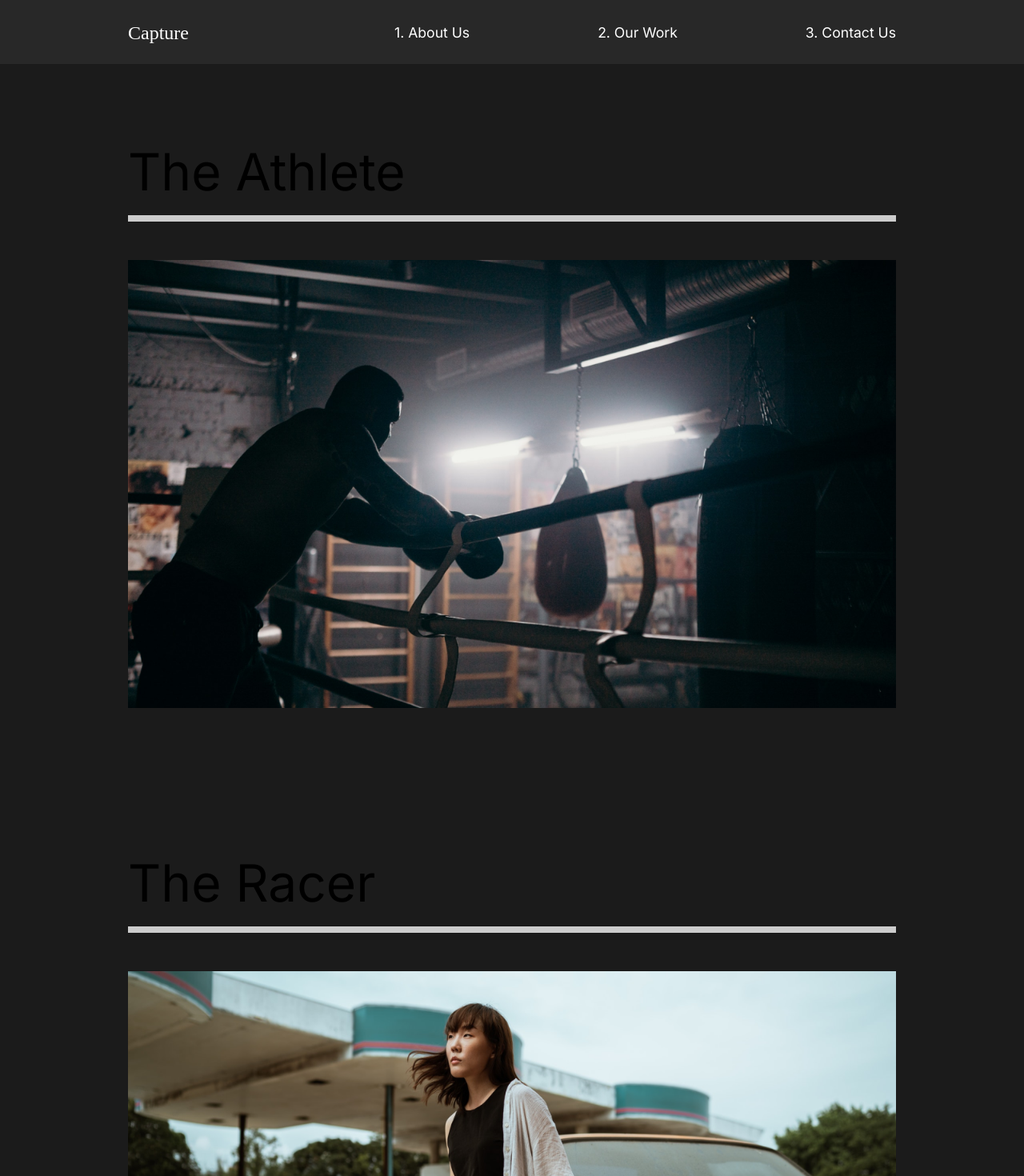
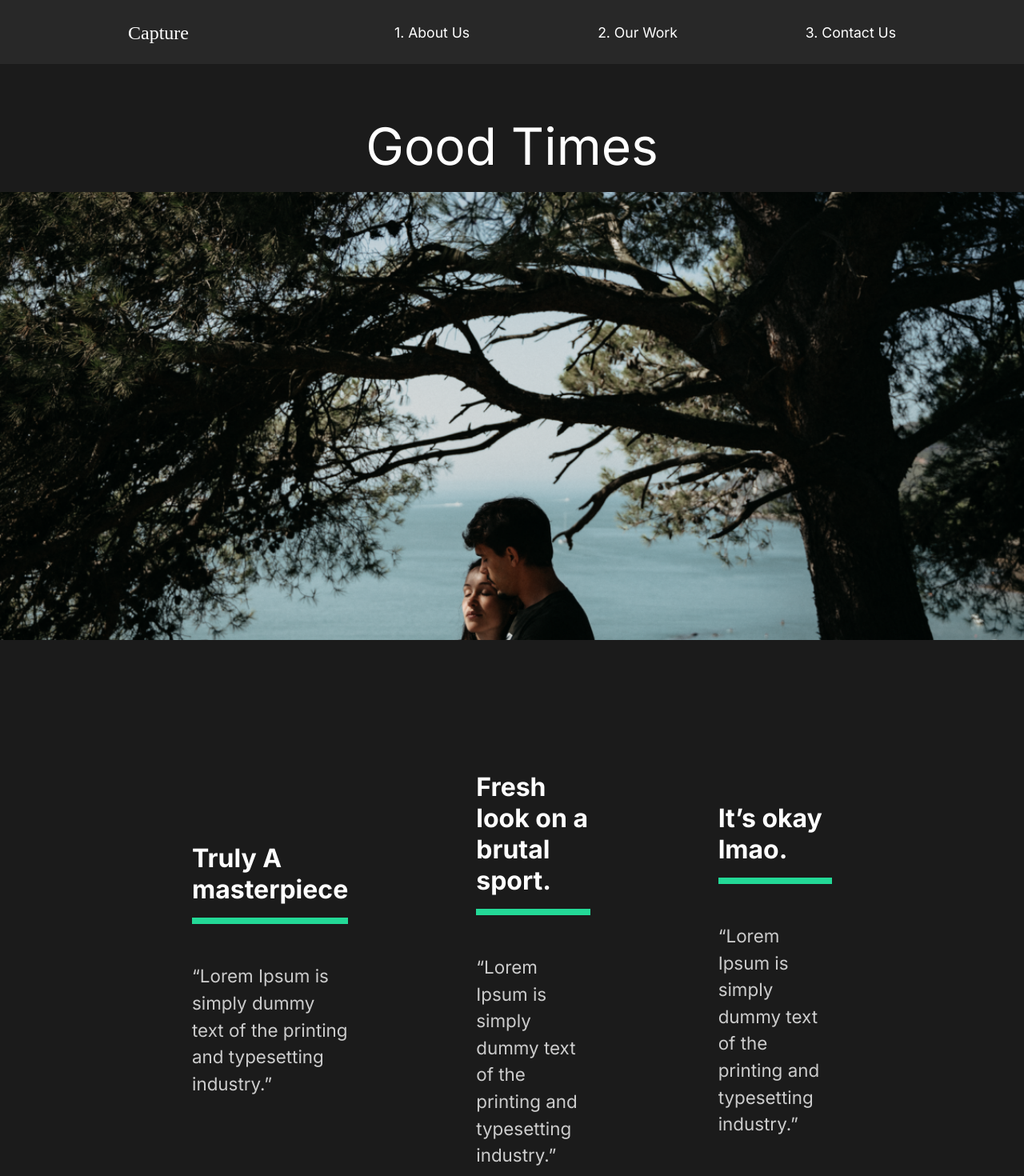
Before and after one commit to steaddy/capture, a React (Create React App) app: page /work/good-times in a window 1280 px wide. Shown: the top 1470 px of the page at 80% size. Built offline with nearby package versions, Linux system fonts and the light colour scheme.

Commit message:
Make Our Work page with film links and useHistory

```diff
--- a/src/App.js
+++ b/src/App.js
@@ -1,11 +1,15 @@
 import React from 'react';
 import Nav from "./components/Nav";
+
 // Global Style
 import GlobalStyle from "./components/GlobalStyle";
+
 // Import pages
 import AboutUs from './pages/AboutUs';
 import ContactUs from './pages/ContactUs';
 import OurWork from './pages/OurWork';
+import MovieDetail from "./pages/MovieDetail";
+
 // Router
 import {Switch, Route} from 'react-router-dom';
 
@@ -18,8 +22,11 @@
                 <Route path="/" exact>
                     <AboutUs/>
                 </Route>
-                <Route path="/work">
+                <Route path="/work" exact>
                     <OurWork/>
+                </Route>
+                <Route path="/work/:id">
+                    <MovieDetail/>
                 </Route>
                 <Route path="/contact">
                     <ContactUs/>
--- /dev/null
+++ b/src/movieState.js
@@ -0,0 +1,80 @@
+import athlete from './img/athlete-small.png';
+import goodtimes from './img/goodtimes-small.png';
+import theracer from './img/theracer-small.png';
+import athlete2 from './img/athlete2.png';
+import goodtimes2 from './img/good-times2.jpg';
+import theracer2 from './img/the-racer2.jpg';
+
+export const MovieState = () => {
+  return [
+    {
+      title: 'The Athlete',
+      mainImg: athlete,
+      secondaryImg: athlete2,
+      url: '/work/the-athlete',
+      awards: [
+        {
+          title: 'Truly A masterpiece',
+          description:
+            '“Lorem Ipsum is simply dummy text of the printing and typesetting industry.”',
+        },
+        {
+          title: 'Fresh look on a brutal sport.',
+          description:
+            '“Lorem Ipsum is simply dummy text of the printing and typesetting industry.”',
+        },
+        {
+          title: 'It’s okay lmao.',
+          description:
+            '“Lorem Ipsum is simply dummy text of the printing and typesetting industry.”',
+        },
+      ],
+    },
+    {
+      title: 'Good Times',
+      mainImg: goodtimes,
+      url: '/work/good-times',
+      secondaryImg: goodtimes2,
+      awards: [
+        {
+          title: 'Truly A masterpiece',
+          description:
+            '“Lorem Ipsum is simply dummy text of the printing and typesetting industry.”',
+        },
+        {
+          title: 'Fresh look on a brutal sport.',
+          description:
+            '“Lorem Ipsum is simply dummy text of the printing and typesetting industry.”',
+        },
+        {
+          title: 'It’s okay lmao.',
+          description:
+            '“Lorem Ipsum is simply dummy text of the printing and typesetting industry.”',
+        },
+      ],
+    },
+    {
+      title: 'The Racer',
+      mainImg: theracer,
+      url: '/work/the-racer',
+      secondaryImg: theracer2,
+      awards: [
+        {
+          title: 'Truly A masterpiece',
+          description:
+            '“Lorem Ipsum is simply dummy text of the printing and typesetting industry.”',
+        },
+        {
+          title: 'Fresh look on a brutal sport.',
+          description:
+            '“Lorem Ipsum is simply dummy text of the printing and typesetting industry.”',
+        },
+        {
+          title: 'It’s okay lmao.',
+          description:
+            '“Lorem Ipsum is simply dummy text of the printing and typesetting industry.”',
+        },
+      ],
+    },
+  ];
+};
--- /dev/null
+++ b/src/pages/MovieDetail.js
@@ -0,0 +1,118 @@
+import React, {useState, useEffect} from 'react';
+import styled from 'styled-components';
+import {useHistory} from 'react-router-dom';
+import {MovieState} from "../movieState";
+
+const MovieDetail = () => {
+    const history = useHistory();
+    const url = history.location.pathname;
+
+    // Ude State
+    const [movies, setMovies] = useState(MovieState);
+    const [movie, setMovie] = useState(null);
+
+    // Use Effect
+    useEffect(() => {
+        const currentMovie = movies.filter(item => item.url === url);
+        setMovie(currentMovie[0]);
+    }, []);
+
+    return (
+        <>
+            {movie && (
+                <Details>
+                    <HeadLine>
+                        <h2>{movie.title}</h2>
+                        <img src={movie.mainImg} alt="movie"/>
+                    </HeadLine>
+                    <Awards>
+                        {movie.awards.map(({ title, description }) => {
+                            return <Award
+                            title={title}
+                            description={description}
+                            key={title}
+                            />;
+                        })}
+                    </Awards>
+                    <ImageDisplay>
+                        <img src={movie.secondaryImg} alt="Movie"/>
+                    </ImageDisplay>
+                </Details>
+            )
+            }
+        </>
+    );
+};
+
+const Details = styled.div`
+    color: white;
+`;
+
+const HeadLine = styled.div`
+    min-height: 90vh;
+    padding-top: 20vh;
+    position: relative;
+
+    h2 {
+        position: absolute;
+        top: 10%;
+        left: 50%;
+        transform: translate(-50%, -10%);
+    }
+
+    img {
+        width: 100%;
+        height: 70vh;
+        object-fit: cover;
+    }
+`;
+
+const Awards = styled.div`
+    min-height: 80vh;
+    display: flex;
+    margin: 5rem 10rem;
+    align-items: center;
+    justify-content: space-around;
+`;
+
+const AwardStyle = styled.div`
+    padding: 5rem;
+
+    h3 {
+        font-size: 2rem;
+    }
+
+    .line {
+        width: 100%;
+        background-color: #23d997;
+        height: 0.5rem;
+        margin: 1rem 0;
+    }
+
+    p {
+        padding: 2rem 0;
+    }
+`;
+
+const ImageDisplay = styled.div`
+    min-height: 50vh;
+
+    img {
+        height: 100%;
+        width: 100%;
+        object-fit: cover;
+    }
+`;
+
+// Award Component
+const Award = ({ title, description }) => {
+    return (
+        <AwardStyle>
+            <h3>{title}</h3>
+            <div className="line"></div>
+            <p>{description}</p>
+        </AwardStyle>
+    );
+};
+
+export default MovieDetail;
--- a/src/pages/OurWork.js
+++ b/src/pages/OurWork.js
@@ -12,21 +12,21 @@
             <Movie>
                 <h2>The Athlete</h2>
                 <div className="line"></div>
-                <Link>
+                <Link to="/work/the-athlete">
                     <img src={athlete} alt="Athlete"/>
                 </Link>
             </Movie>
             <Movie>
                 <h2>The Racer</h2>
                 <div className="line"></div>
-                <Link>
+                <Link to="/work/the-racer">
                     <img src={theracer} alt="Racer"/>
                 </Link>
             </Movie>
             <Movie>
                 <h2>Good Times</h2>
                 <div className="line"></div>
-                <Link>
+                <Link to="/work/good-times">
                     <img src={goodtimes} alt="Good Times"/>
                 </Link>
             </Movie>
```
